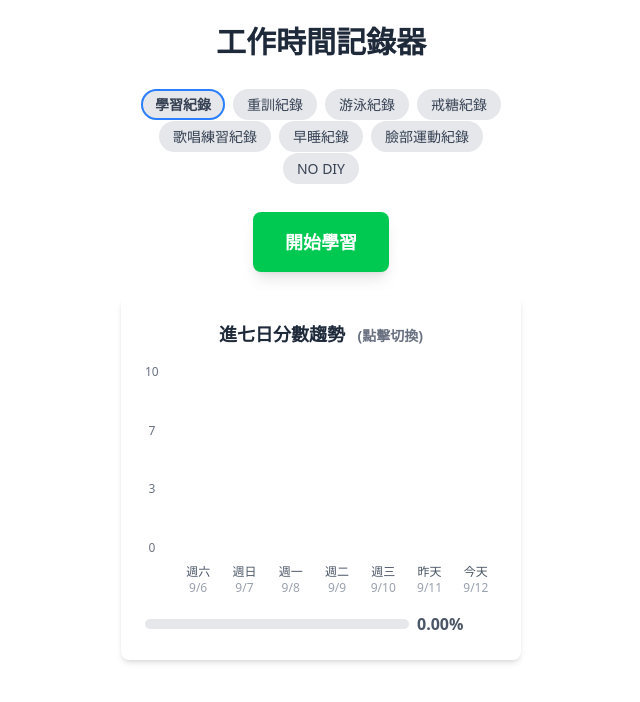
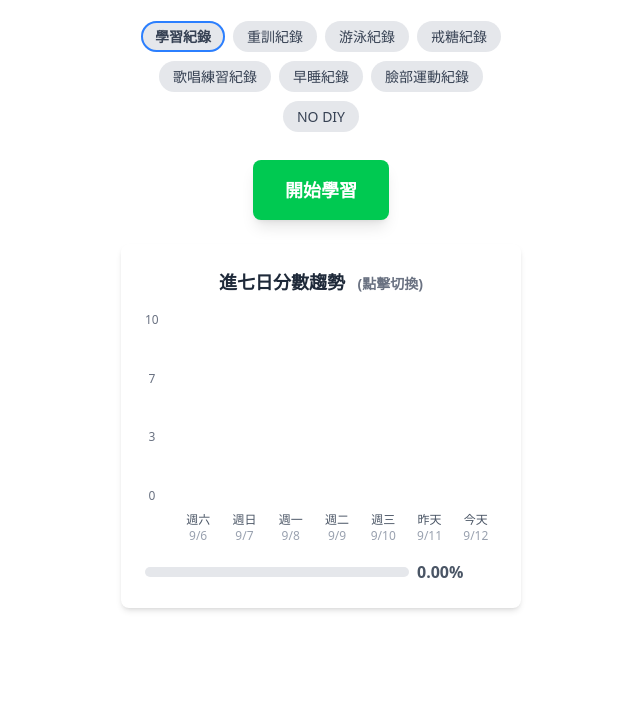
Before and after one commit to echoedinvoker/work-recorder, a Vue app: page / in a window 1280 px wide. Shown: the top 702 px of the page, without its empty margins (319-959 px from the left). Built offline with nearby package versions, Linux system fonts and the light colour scheme.

Commit message:
remove h1

```diff
--- a/src/App.vue
+++ b/src/App.vue
@@ -1,10 +1,8 @@
 <template>
   <div class="max-w-md mx-auto p-6 text-center">
-    <h1 class="text-3xl font-bold text-gray-800 mb-8">工作時間記錄器</h1>
-
     <!-- 導航菜單 -->
     <nav class="mb-8">
-      <ul class="flex flex-wrap justify-center gap-2">
+      <ul class="flex flex-wrap justify-center gap-2 space-y-2">
         <li v-for="route in routes" :key="String(route.name)">
           <router-link
             :to="{ name: route.name }"
```
